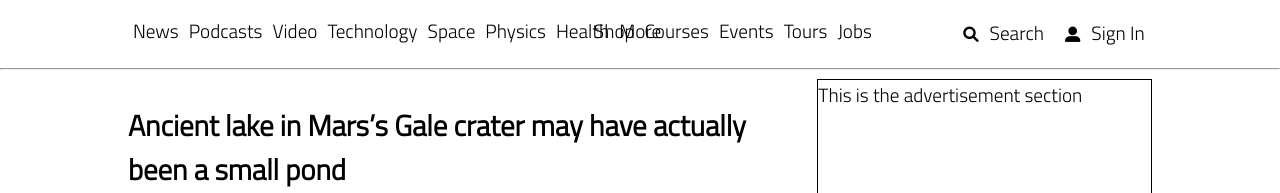
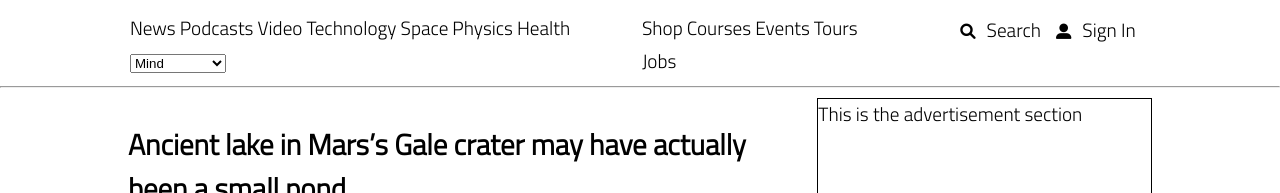
Before and after one commit to NITINSHARMA108/New-York-Times, a plain HTML site: page index.html in a window 1280 px wide. Shown: the part 172-365 px from the top of the page. Drawn offline with Linux system fonts and the light colour scheme.

Commit message:
version 1.2

```diff
--- a/index.html
+++ b/index.html
@@ -36,7 +36,12 @@
                 <li>Space</li>
                 <li>Physics</li>
                 <li>Health</li>
-                <li>More</li>
+                <li><select>
+
+                    <option>Mind</option>
+                    <option>Education</option>
+                    <option>environment</option>
+                </select></li>
             </ul>
             <ul>
                 <li>Shop</li>
--- a/styles.css
+++ b/styles.css
@@ -23,19 +23,22 @@ header > .nav1{
     align-items:center;
 
 }
-header > .nav2{
+header > .nav2 {
     display:grid;
-    grid-template-columns: 40% 30% 20%;
+    grid-template-columns: 45% 25% 20%;
     grid-gap:5%;
+
+
 
 }
 ul{
     display:flex;
     /*justify-content:space-between;*/
+    flex-wrap:wrap;
     margin:0;
 }
 li{
-    padding:5px;
+    padding:2px;
 }
 main{
     display:flex;
```
